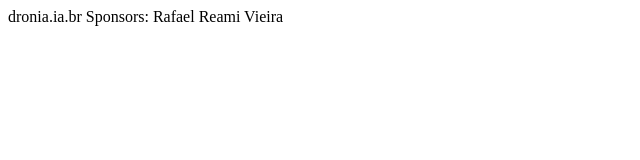
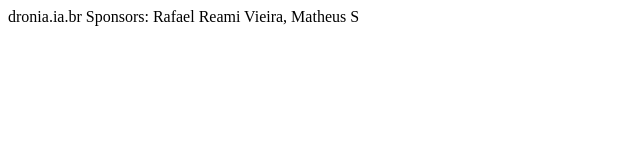
Before and after one commit to lucianoufpr/dronia, a plain HTML site: page index.html in a window 1280 px wide. Shown: the full height of the page, 0-640 px from the left. Drawn offline with Linux system fonts and the light colour scheme.

Commit message:
Update index.html
Signed-off-by: lucianoufpr <52161561+lucianoufpr@users.noreply.github.com>

```diff
--- a/index.html
+++ b/index.html
@@ -1,4 +1,4 @@
 <HTML>
 dronia.ia.br
-  Sponsors: Rafael Reami Vieira
+  Sponsors: Rafael Reami Vieira, Matheus S
 </HTML>
```
